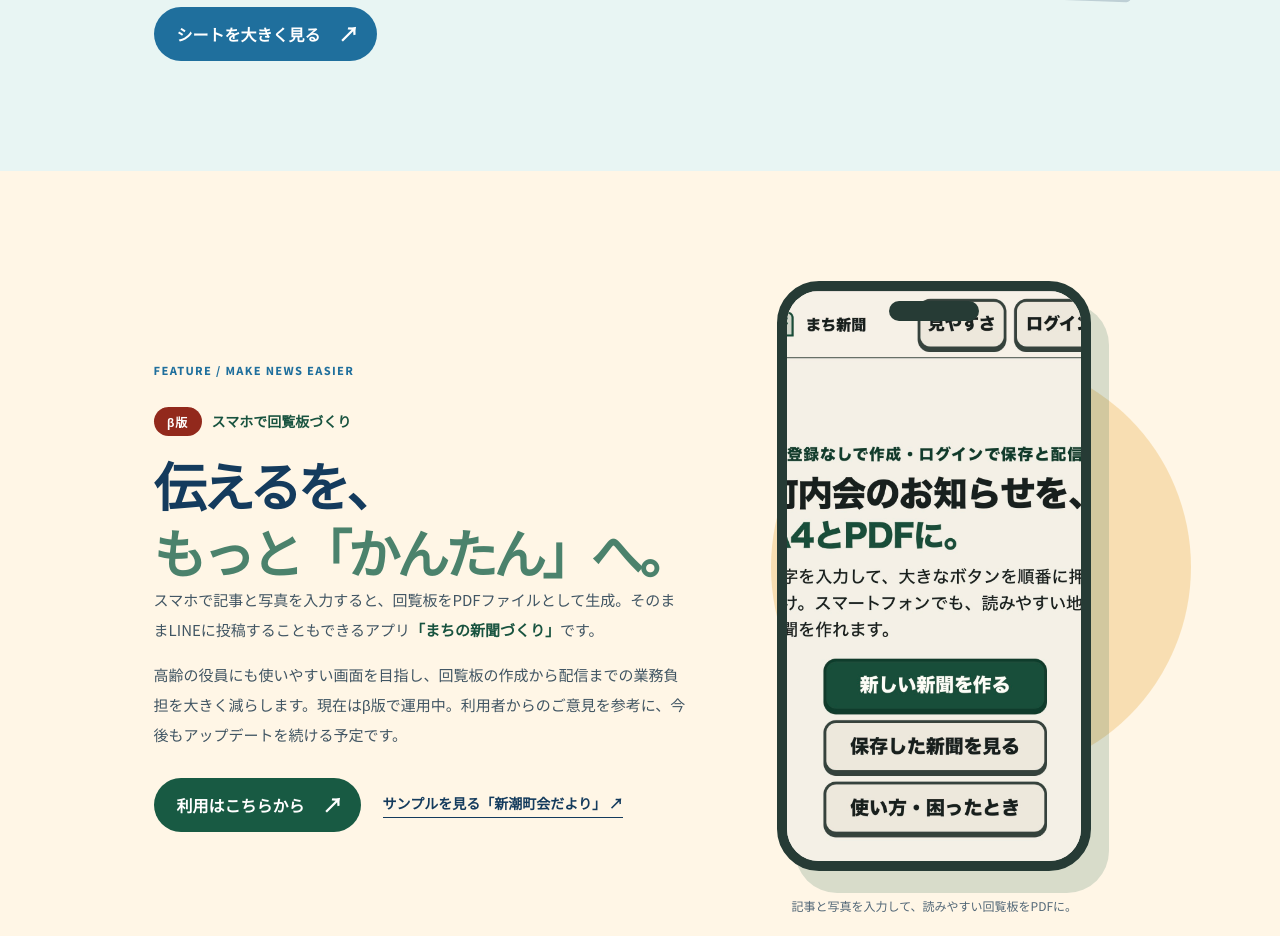
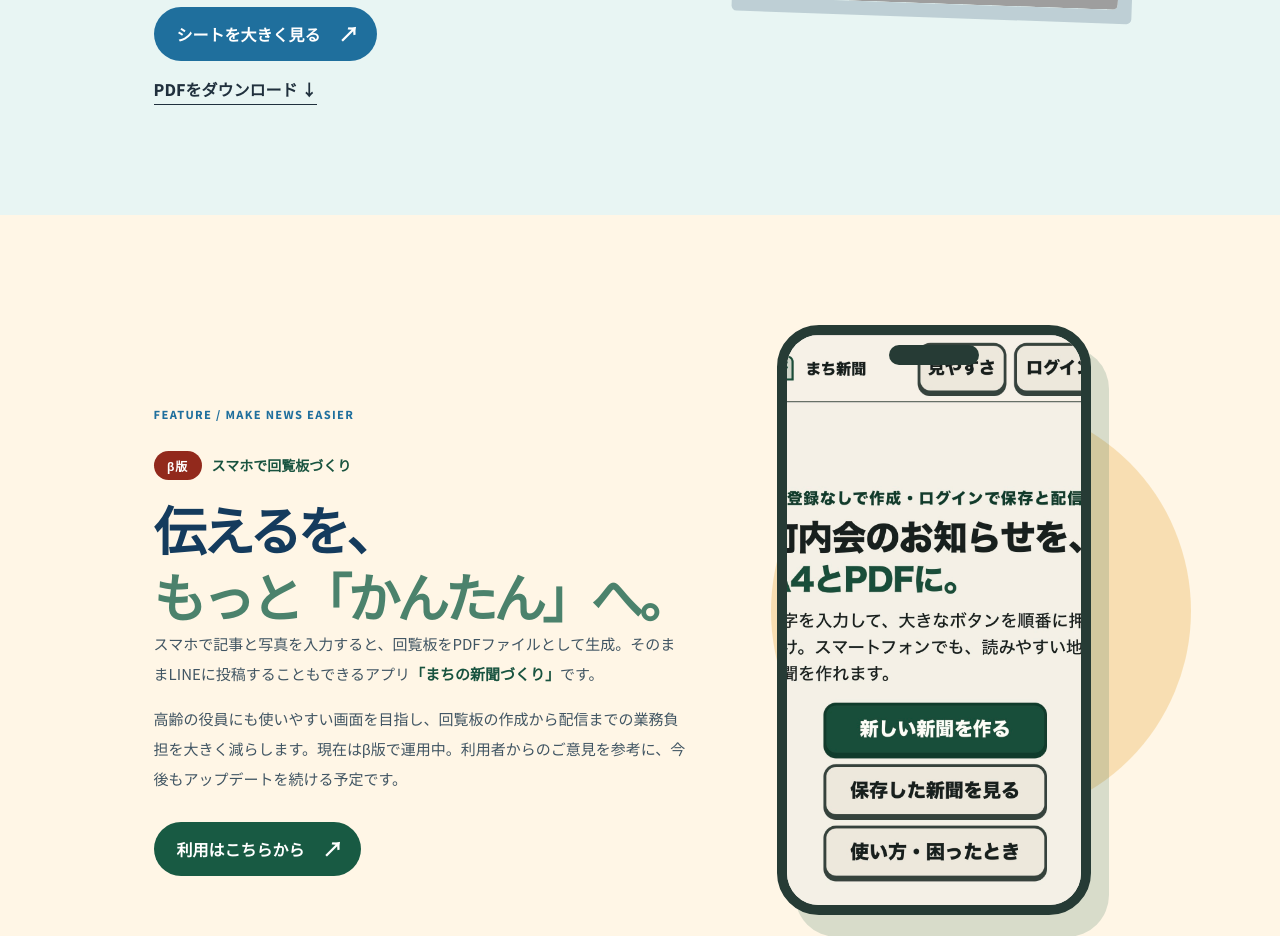
Before and after one commit to dejikatsu-otaru/dejikatsu-team-website, a plain HTML site: page index.html in a window 1280 px wide. Shown: the part 4673-5609 px from the top of the page. Drawn offline with Linux system fonts and the light colour scheme; grey boxes are pictures that could not be loaded.

Commit message:
Update PDF access links

```diff
--- a/index.html
+++ b/index.html
@@ -60,7 +60,7 @@
 
       <section class="winwin"><div class="winwin-copy"><p class="eyebrow">IT'S A WIN-WIN</p><h2>地域のために、<br /><em>自分の未来</em>も育つ。</h2><p>デジタルサポーターは、単なる「お手伝い」ではありません。企画から対等に関わり、社会を動かす実践を積める共創のパートナーです。</p><figure class="winwin-visual"><img src="assets/youth-co-creation.png" alt="学生と地域の人が、デジタルを使って町の未来を話し合う様子のイラスト" /></figure></div><div class="benefits"><div><span>01</span><h3>強力なガクチカ</h3><p>地域課題に本気で向き合った経験が、自分だけのストーリーになる。</p></div><div><span>02</span><h3>実践的スキル</h3><p>企画・デザイン・発信・対話。教室では学べない力が身につく。</p></div><div><span>03</span><h3>自己成長</h3><p>世代をこえた出会いが、視野と可能性を大きく広げてくれる。</p></div></div></section>
 
-      <section class="guide section"><div class="guide-copy"><p class="eyebrow">03 / MAKE IT CLEAR</p><h2>町内会を、<br /><span class="heading-nowrap">もっと「わかる」へ。</span></h2><p>「何をしているの？」「会費は何に使われるの？」——そんな疑問を、やさしいイラストとことばで見える化するのが<strong>町内会まるわかりシート</strong>です。</p><p>情報を開くことは、地域への信頼を育てること。ブラックボックスをなくし、住民が参加しやすい町内会を目指します。</p><a class="button button-blue" href="assets/town-association-guide.png" target="_blank" rel="noopener">シートを大きく見る <span>↗</span></a></div><div class="guide-image-wrap"><div class="tape">SAMPLE</div><img src="assets/town-association-guide.png" alt="町内会の活動や会費、年間イベントを説明する町内会まるわかりシート" /></div></section>
+      <section class="guide section"><div class="guide-copy"><p class="eyebrow">03 / MAKE IT CLEAR</p><h2>町内会を、<br /><span class="heading-nowrap">もっと「わかる」へ。</span></h2><p>「何をしているの？」「会費は何に使われるの？」——そんな疑問を、やさしいイラストとことばで見える化するのが<strong>町内会まるわかりシート</strong>です。</p><p>情報を開くことは、地域への信頼を育てること。ブラックボックスをなくし、住民が参加しやすい町内会を目指します。</p><a class="button button-blue" href="assets/town-association-guide.png" target="_blank" rel="noopener">シートを大きく見る <span>↗</span></a><a class="download-link" href="assets/町内会まるわかりシート（共通版）.pdf" download>PDFをダウンロード <span>↓</span></a></div><div class="guide-image-wrap"><div class="tape">SAMPLE</div><img src="assets/town-association-guide.png" alt="町内会の活動や会費、年間イベントを説明する町内会まるわかりシート" /></div></section>
 
       <section class="newspaper section" aria-labelledby="newspaper-title">
         <div class="newspaper-copy">
@@ -69,7 +69,7 @@
           <h2 id="newspaper-title">伝えるを、<br /><span>もっと「かんたん」へ。</span></h2>
           <p>スマホで記事と写真を入力すると、回覧板をPDFファイルとして生成。そのままLINEに投稿することもできるアプリ<strong>「まちの新聞づくり」</strong>です。</p>
           <p>高齢の役員にも使いやすい画面を目指し、回覧板の作成から配信までの業務負担を大きく減らします。現在はβ版で運用中。利用者からのご意見を参考に、今後もアップデートを続ける予定です。</p>
-          <div class="newspaper-actions"><a class="button button-newspaper" href="https://machi-shinbun.com/" target="_blank" rel="noopener">利用はこちらから <span>↗</span></a><a class="newspaper-sample" href="assets/新潮町会だより.pdf" target="_blank" rel="noopener">サンプルを見る「新潮町会だより」 <span>↗</span></a></div>
+          <div class="newspaper-actions"><a class="button button-newspaper" href="https://machi-shinbun.com/" target="_blank" rel="noopener">利用はこちらから <span>↗</span></a></div>
         </div>
         <figure class="newspaper-visual"><div class="newspaper-phone"><img src="assets/machi-shinbun-app.jpg" alt="スマホで町内会のお知らせを作成できる、まちの新聞づくりの画面" /></div><figcaption>記事と写真を入力して、読みやすい回覧板をPDFに。</figcaption></figure>
       </section>
```
